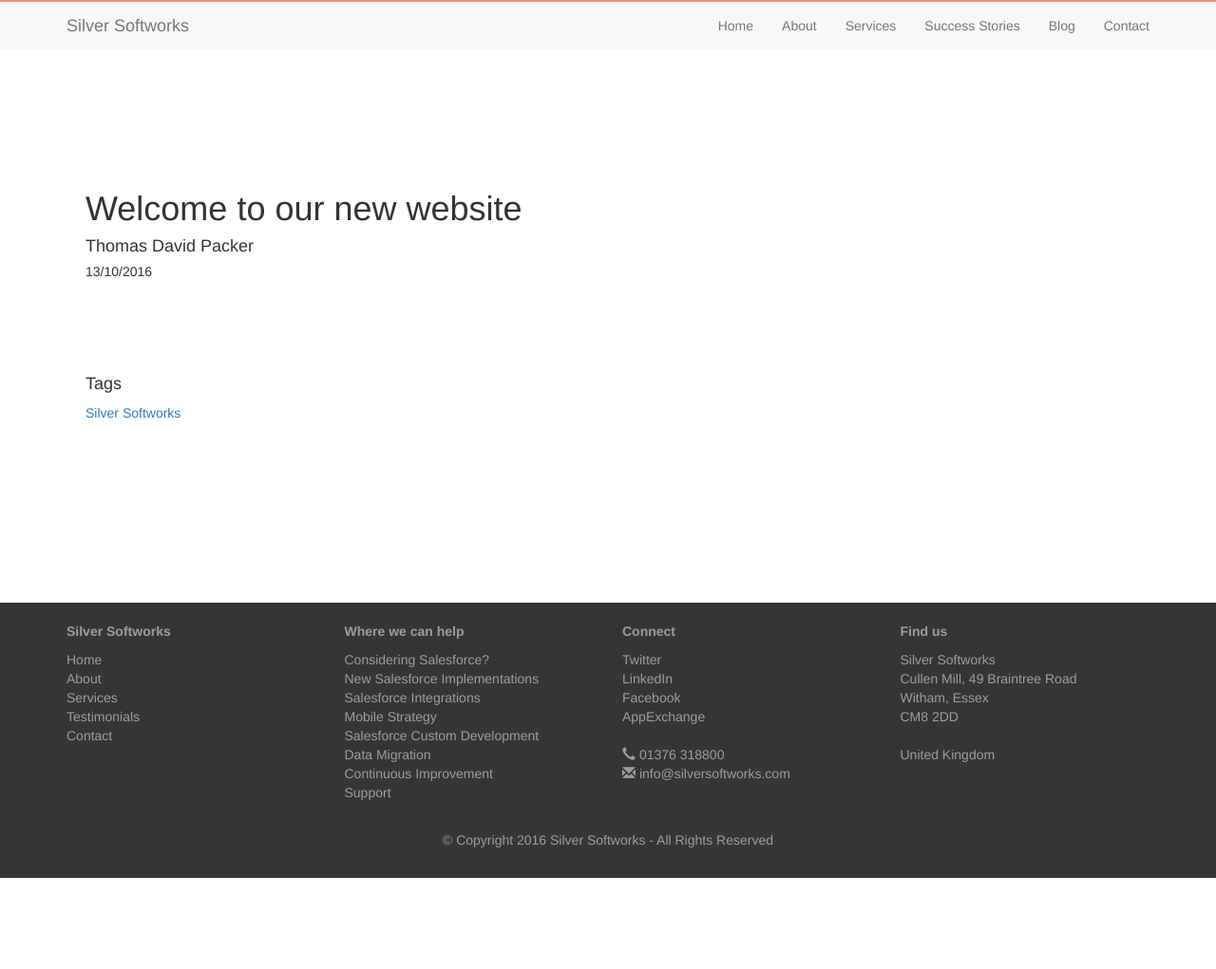
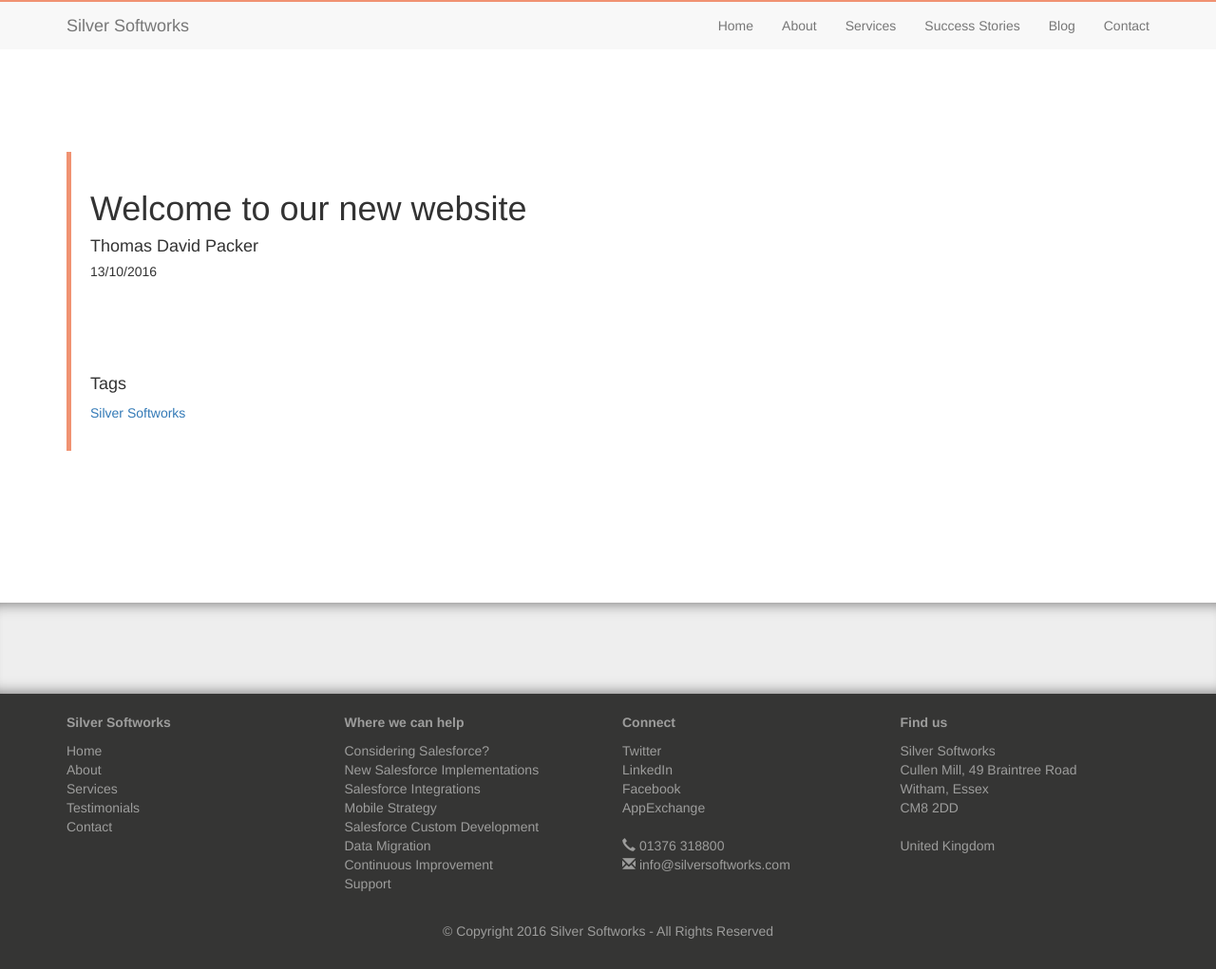
Before and after one commit to ThomasDavidPacker/Silver-Softworks, a Jekyll site: the page built from _posts/2016-10-13-welcome-to-our-new-website.html, in a window 1280 px wide and 1021 px high. Shown: the whole window at 95% size. Built offline with Jekyll 4.4.1, drawn with Linux system fonts in a browser that asks for light colours.

Commit message:
Updating blog page
Updating blog page

```diff
--- a/_layouts/blogPost.html
+++ b/_layouts/blogPost.html
@@ -14,6 +14,7 @@
 	</div>-->
 	<div class="c_section_large">
 		<div class="container">
+			<div class="c_blog_post_content">
 				<div class="row">
 					<div class="col-md-12">
 						<div class="c_section_content">
@@ -22,6 +23,8 @@
 							<h5>{{ page.postDate }}</h5>
 						</div>
 					</div>
+				</div>
+				<div class="row">
 					<div class="col-md-12">
 						<div class="c_section_content">
 
@@ -29,6 +32,8 @@
 
 						</div>
 					</div>
+				</div>
+				<div class="row">
 					<div class="col-md-12">
 						<div class="c_section_content">
 							<h4>Tags</h4>
@@ -43,3 +48,10 @@
 			</div>
 		</div>
 	</div>
+	<div class="jumbotron shadow" id="c_jumbotron_full_width">
+		<div class="container">
+			<div class="row">
+			</div>
+		</div>
+	</div>
+</div>
--- a/css/style.css
+++ b/css/style.css
@@ -366,3 +366,8 @@
 	padding-top: 20px;
 	padding-bottom: 20px;
 }
+
+.c_blog_post_content
+{
+	border-left: 5px solid #f09272;
+}
```
Lines whose indentation alone changed are shown as unchanged.
